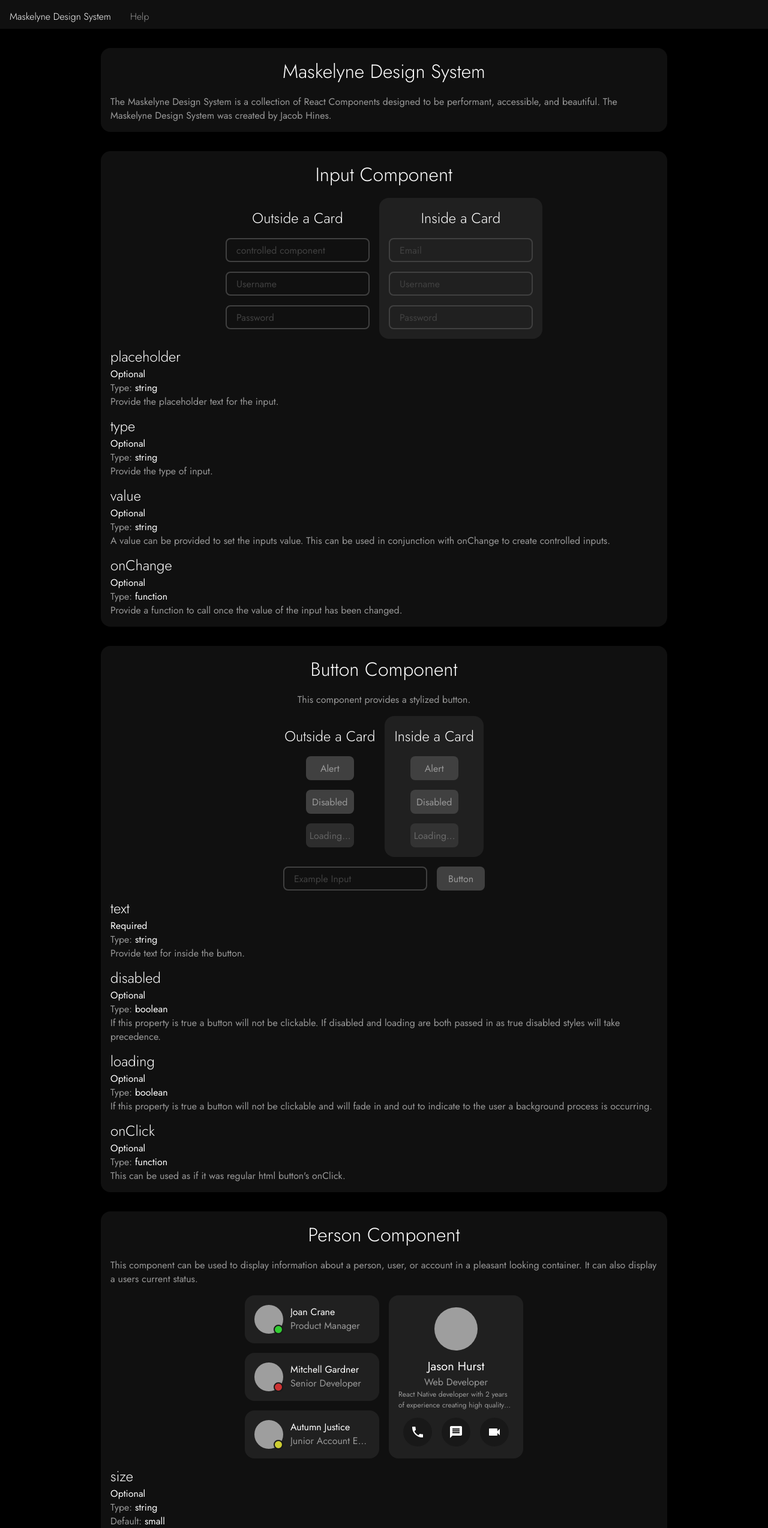
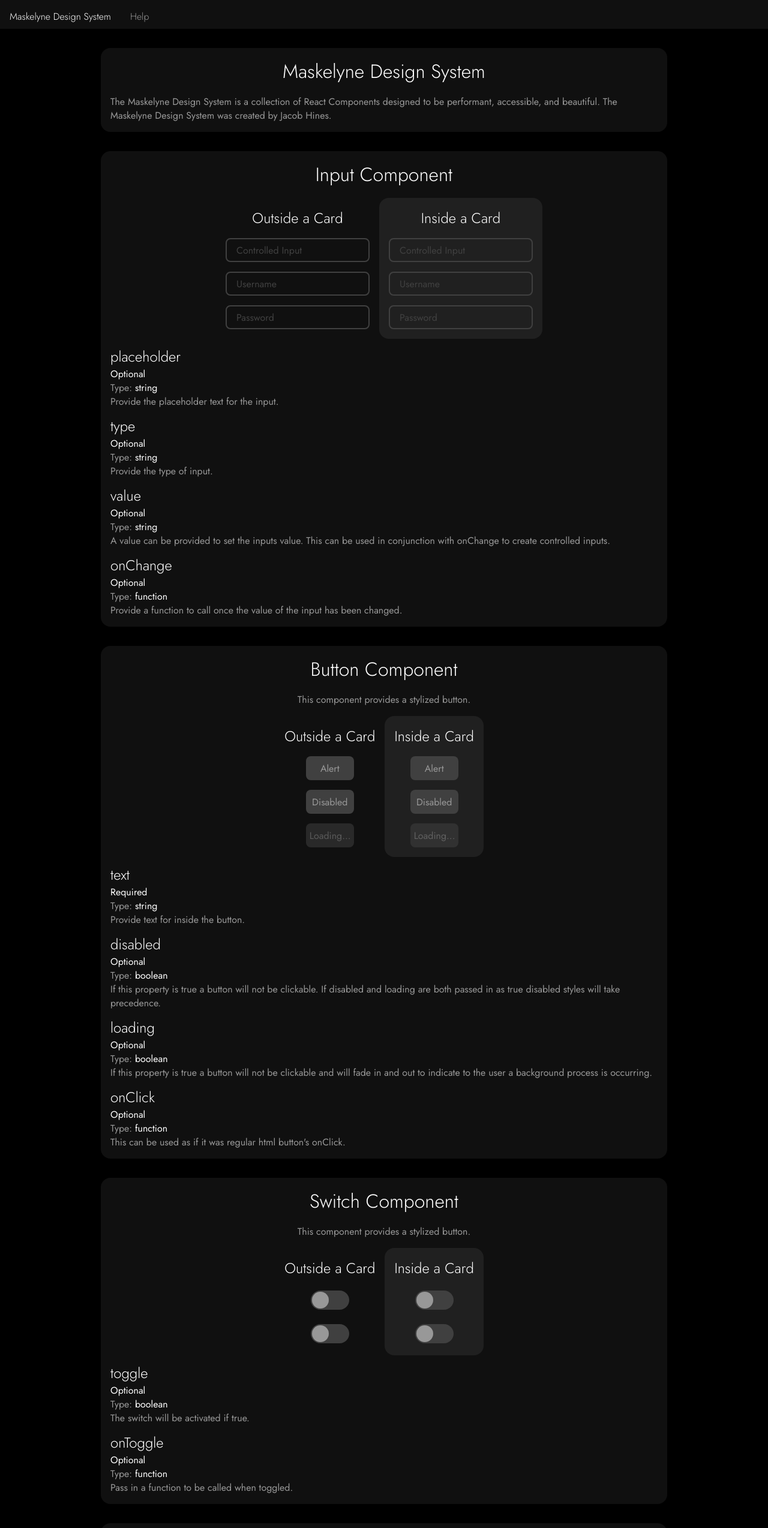
Before and after one commit to maskedmage77/Maskelyne-Component-Library, a React (Create React App) app: page / in a window 1280 px wide. Shown: the top 2548 px of the page at 60% size. Built offline with nearby package versions, Linux system fonts and the light colour scheme; grey boxes are pictures that could not be loaded; a web font is replaced by a local one.

Commit message:
created Switch component

```diff
--- a/src/components/TableComponent.css
+++ b/src/components/TableComponent.css
@@ -18,7 +18,7 @@
   background-color: var(--cardColorDark);
 }
 .TableComponent tbody tr:nth-child(odd) {
-  background-color: var(--cardColor);
+  background-color: var(--componentColor);
 }
 
 .TableComponent thead tr:first-child {
--- a/src/components/Button.css
+++ b/src/components/form/Button.css
@@ -14,6 +14,7 @@
   width: 5em;
   height: 2.5em;
   font-size: inherit;
+  transition: 0.25s;
 }
 
 .Button > button:hover {
@@ -23,7 +24,6 @@
 
 .Button > button:active {
   background-color: transparent;
-  border: 0.125em solid var(--accentColor2);
 }
 
 .DisabledButton > button:hover {
@@ -36,6 +36,7 @@
   animation-iteration-count: infinite;
   animation-timing-function:ease-in-out;
 }
+
 @keyframes loadingFade {
   0%,100% {opacity: 1;}
   50% {opacity: 0.5;}
--- a/src/components/form/InputComponent.css
+++ b/src/components/form/Input.css
@@ -15,6 +15,7 @@
     width: 13.75em;
     font-family: inherit;
     font-size: inherit;
+    transition: 0.25s;
 }
 
 .InputComponent input:focus {
@@ -24,10 +25,10 @@
 .InputComponent input::placeholder {
     color: var(--accentColor2);
     opacity: 1;
+
 }
 
-/* @media only screen and (max-width: 57em) {
-    .InputComponent input {
-        font-size: 1.2rem;
-    }
-} */
+
+.InputComponent  input:focus::placeholder {
+  color: transparent;
+}
--- a/src/components/form/InputComponent.tsx
+++ b/src/components/form/Input.tsx
@@ -1,5 +1,5 @@
 import { ChangeEventHandler } from 'react'
-import './InputComponent.css'
+import './Input.css'
 
 interface Props {
   placeholder?: string;
--- /dev/null
+++ b/src/components/form/Switch.css
@@ -0,0 +1,46 @@
+ .Switch {
+  width: 4em;
+  height: 2em;
+  margin-top: 0.25em;
+  margin-bottom: 0.25em;
+  position: relative;
+  display: inline-block;
+}
+
+.Switch input {
+  opacity: 0;
+  width: 0;
+  height: 0;
+}
+
+.slider {
+  position: absolute;
+  cursor: pointer;
+  top: 0;
+  left: 0;
+  right: 0;
+  bottom: 0;
+  background-color: var(--accentColor2);
+  border-radius: 1.25em;
+  transition: 0.25s;
+}
+
+.slider:before {
+  border-radius: 1.25em;
+  position: absolute;
+  content: "";
+  height: 1.75em;
+  width: 1.75em;
+  left: 0.125em;
+  bottom: 0.125em;
+  background-color: var(--textColor);
+  transition: 0.25s;
+}
+
+input:checked + .slider {
+  background-color: #125c13;
+}
+
+input:checked + .slider:before {
+  transform: translateX(2em)
+}
--- /dev/null
+++ b/src/components/form/Switch.tsx
@@ -0,0 +1,16 @@
+import { ChangeEventHandler } from 'react'
+import './Switch.css'
+
+interface Props {
+  toggled?: boolean;
+  onToggle?: ChangeEventHandler<HTMLInputElement> | undefined;
+}
+
+export default function Switch({ toggled, onToggle }: Props) {
+  return (
+    <label className="Switch">
+      <input type="checkbox" checked={ toggled } onChange={ onToggle } />
+      <span className="slider"/>
+    </label>
+  )
+}
--- a/src/screens/Homepage.tsx
+++ b/src/screens/Homepage.tsx
@@ -5,51 +5,53 @@ import TableComponent from '../components/TableComponent'
 import CodeComponent from '../components/CodeComponent'
 import PhotoComponent from '../components/PhotoComponent'
 import PropertyComponent from '../components/documentation/PropertyComponent'
-import InputComponent from '../components/form/InputComponent'
+import Input from '../components/form/Input'
 import Card from '../components/Card'
-import Button from '../components/Button'
-import { Component } from 'react'
+import Button from '../components/form/Button'
+import { Component, useEffect, useState } from 'react'
+import Switch from '../components/form/Switch'
 
-
-type Props = {
-
-}
+type Props = {}
 
 type State = {
   codeExample: string;
   controlledInput: string; // like this
 };
 
-export default class Homepage extends Component<Props,State> {
+export default function Homepage() {
 
-  constructor(Props: Props) {
-    super(Props);
+  // constructor(props: Props) {
+  //   super(props);
 
-    this.state = {
-      codeExample: '',
-      controlledInput: ''
-    };
+  //   this.state = {
+  //     codeExample: '',
+  //     controlledInput: ''
+  //   };
 
-    this.handleChange = this.handleChange.bind(this);
-  }
+  //   this.handleChange = this.handleChange.bind(this);
+  // }
 
-  handleChange(event: { target: { value: string } }) {
-    this.setState({controlledInput: event.target.value});
-  }
+  // handleChange(event: { target: { value: string } }) {
+  //   this.setState({controlledInput: event.target.value});
+  // }
 
-  componentDidMount() {
+  const [codeExample,setCodeExample] = useState('');
+  const [controlledInput,setControlledInput] = useState('');
+
+  const onChange = (event: any) => {
+    setControlledInput(event.target.value);
+  };
+
+  useEffect(() => {
     fetch('./examples/exampleCode.txt')
     .then((r) => r.text())
     .then(text => {
-      this.setState({ codeExample: text });
+      setCodeExample(text);
     })
-  }
+  }, [])
 
-  render() {
 
     const tableData = require('../constants/sampleTableData.json');
-
-
 
     return (
       <div className="CardWrapper">
@@ -63,29 +65,31 @@ export default class Homepage extends Component<Props,State> {
           <Region>
             <Region vertical>
             <h2>Outside a Card</h2>
-              <InputComponent
-                placeholder="controlled component"
-                value={this.state.controlledInput}
-                onChange={this.handleChange}
+              <Input
+                placeholder="Controlled Input"
+                value={controlledInput}
+                onChange={onChange}
               />
-              <InputComponent
+              <Input
                 placeholder="Username"
               />
-              <InputComponent
+              <Input
                 placeholder="Password"
               />
             </Region>
             <Region vertical>
               <Card centered>
               <h2>Inside a Card</h2>
-              <InputComponent
-                placeholder="Email"
+              <Input
+                placeholder="Controlled Input"
                 type="email"
+                value={controlledInput}
+                onChange={onChange}
               />
-              <InputComponent
+              <Input
                 placeholder="Username"
               />
-              <InputComponent
+              <Input
                 placeholder="Password"
               />
               </Card>
@@ -137,12 +141,6 @@ export default class Homepage extends Component<Props,State> {
                 </Card>
               </Region>
             </Region>
-            <Region>
-              <InputComponent
-                placeholder="Example Input"
-              />
-              <Button text="Button" />
-            </Region>
           </Region>
           <PropertyComponent
             name="text"
@@ -167,6 +165,40 @@ export default class Homepage extends Component<Props,State> {
             type="function"
             description="This can be used as if it was regular html button's onClick."
           />
+        </NewsCard>
+
+        {/* Switch Component */}
+        <NewsCard title="Switch Component">
+          <Region vertical>
+            <p>This component provides a stylized button.</p>
+            <Region>
+              <Region vertical>
+                <h2>Outside a Card</h2>
+                <Switch />
+                <Switch />
+              </Region>
+              <Region vertical>
+                <Card centered>
+                <h2>Inside a Card</h2>
+                <Switch />
+                <Switch />
+                </Card>
+              </Region>
+            </Region>
+          </Region>
+          <PropertyComponent
+            name="toggle"
+            optional
+            type="boolean"
+            description="The switch will be activated if true."
+          />
+          <PropertyComponent
+            name="onToggle"
+            optional
+            type="function"
+            description="Pass in a function to be called when toggled."
+          />
+
         </NewsCard>
 
         {/* Person Component */}
@@ -287,7 +319,7 @@ export default class Homepage extends Component<Props,State> {
           <Region vertical>
             <p>The Code Component will allow for children to be passed in in the form of plain text. It uses an html pre tag to ignore html formatting. It also allows for scrolling inside the code component. Scrollbars are hidden for visual appeal.</p>
             <CodeComponent>
-              { this.state.codeExample }
+              { codeExample }
             </CodeComponent>
           </Region>
         </NewsCard>
@@ -295,5 +327,4 @@ export default class Homepage extends Component<Props,State> {
 
       </div>
     )
-  }
 }
```
Also changed, not shown: src/components/form/Button.tsx (renamed from src/components/Button.tsx).
